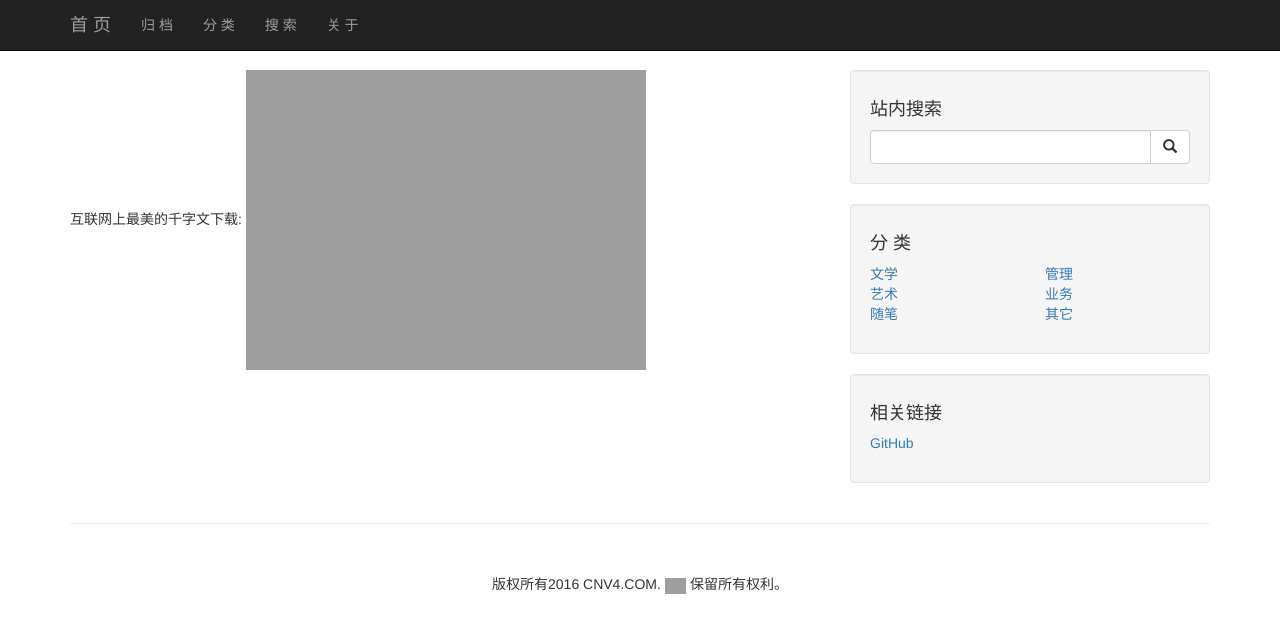
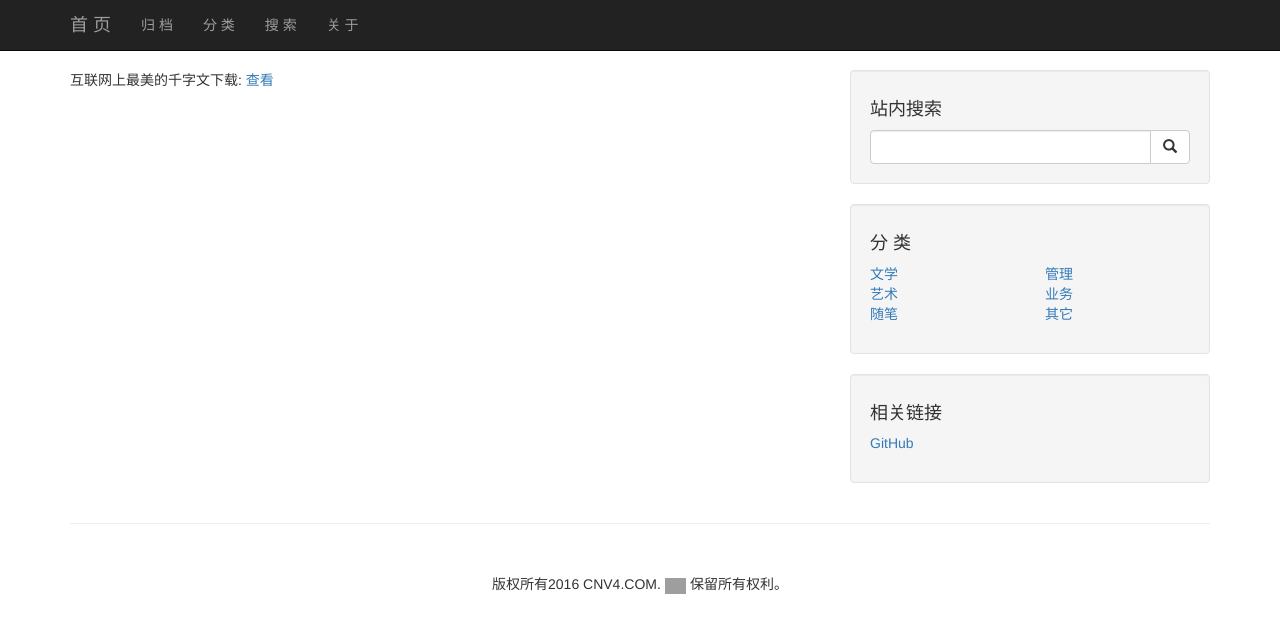
Before and after one commit to YinliangWu/tpw, a Jekyll site: the page built from _posts/2016-12-26-thousandcharacterclassic.md, in a window 1280 px wide. Shown: the top 633 px of the page. Built offline with Jekyll 4.4.1, drawn with Linux system fonts in a browser that asks for light colours; nearby versions of some CDN libraries; library files that are not in the unit come from our copies; comment, search, counter and statistics services are not loaded; grey boxes are pictures that could not be loaded.

Commit message:
firstpost

```diff
--- a/_posts/2016-12-26-thousandcharacterclassic.md
+++ b/_posts/2016-12-26-thousandcharacterclassic.md
@@ -9,4 +9,4 @@ categories:
 abstract: 艺术撰写的签字文经典。
 ---
 
-互联网上最美的千字文下载: ![thousandcharacterclassic](http://www.cnv4.com/images/The Thousand Character Classic.pdf)
+互联网上最美的千字文下载: <a href="http://www.cnv4.com/images/The Thousand Character Classic.pdf">查看</a>
```
Also changed, not shown: 1 other file.
